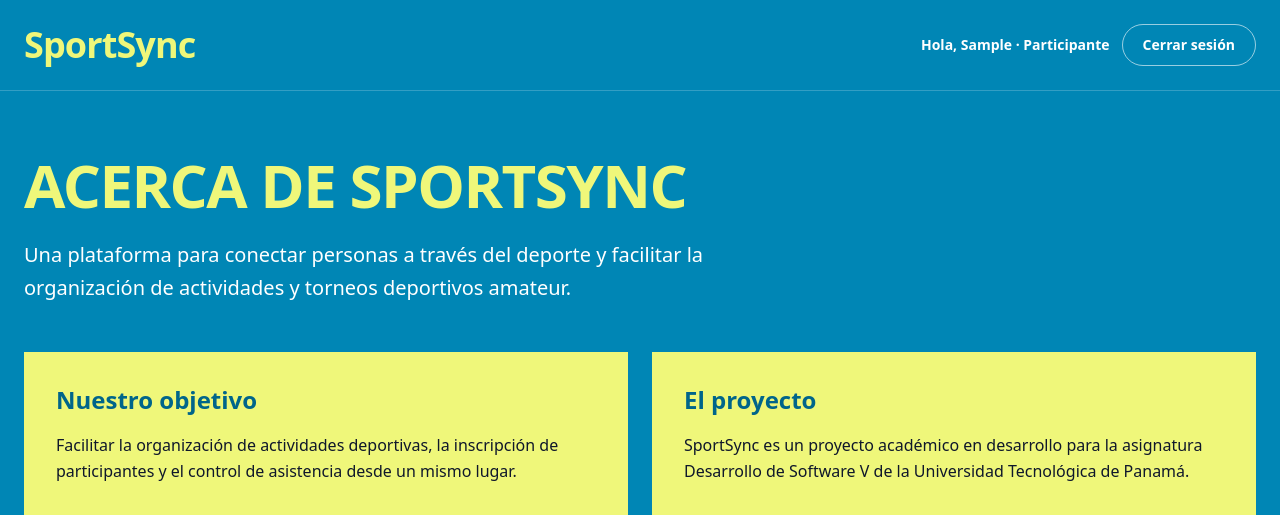
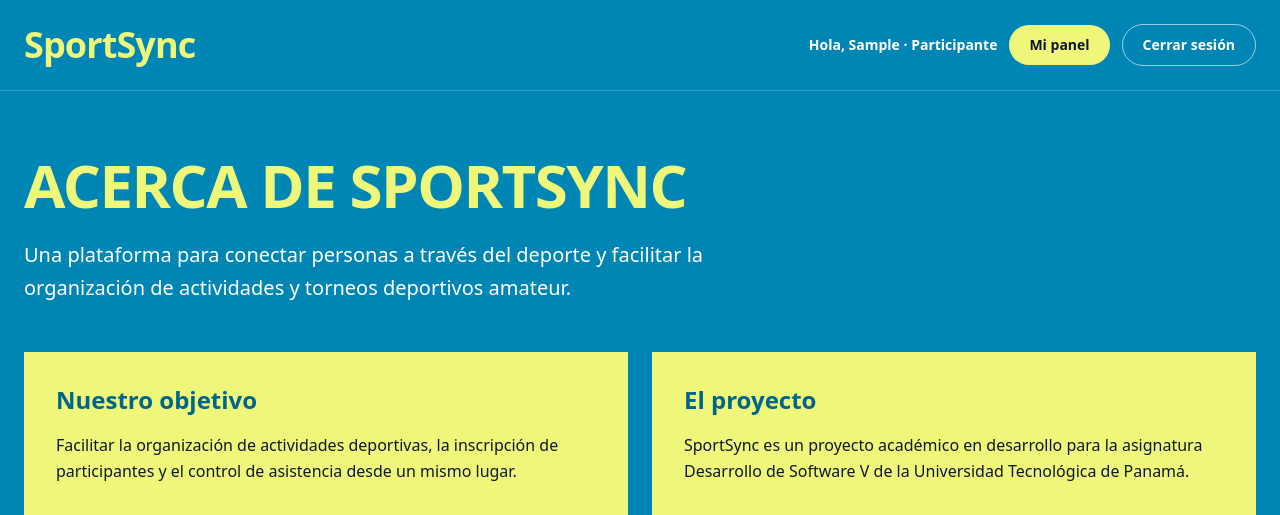
Before and after one commit to cyzz-00/SportSync, a Django app: page /acerca/ in a window 1280 px wide. Shown: the top 515 px of the page. Run offline with Django 5.2, Linux system fonts and the light colour scheme; the visitor is signed in with stand-in values (Sample User, id 1).

Commit message:
Agregar acceso a Mi panel según el rol del usuario

```diff
--- a/core/templates/core/base.html
+++ b/core/templates/core/base.html
@@ -29,6 +29,23 @@
                                Hola, {{ user.first_name|default:user.email }}
                               ·  {{ user.get_rol_display }}
                             </span>
+
+                            {% if user.rol == "administrador" %}
+    <a href="{% url 'usuarios:panel_administrador' %}"
+       class="rounded-full bg-[#eff77a] px-5 py-2.5 text-sm font-bold text-slate-900 transition hover:bg-[#e2ec59]">
+        Mi panel
+    </a>
+{% elif user.rol == "organizador" %}
+    <a href="{% url 'usuarios:panel_organizador' %}"
+       class="rounded-full bg-[#eff77a] px-5 py-2.5 text-sm font-bold text-slate-900 transition hover:bg-[#e2ec59]">
+        Mi panel
+    </a>
+{% elif user.rol == "participante" %}
+    <a href="{% url 'usuarios:panel_participante' %}"
+       class="rounded-full bg-[#eff77a] px-5 py-2.5 text-sm font-bold text-slate-900 transition hover:bg-[#e2ec59]">
+        Mi panel
+    </a>
+{% endif %}
 
                            <form method="post" action="{% url 'usuarios:logout' %}">
                            {% csrf_token %}
```
